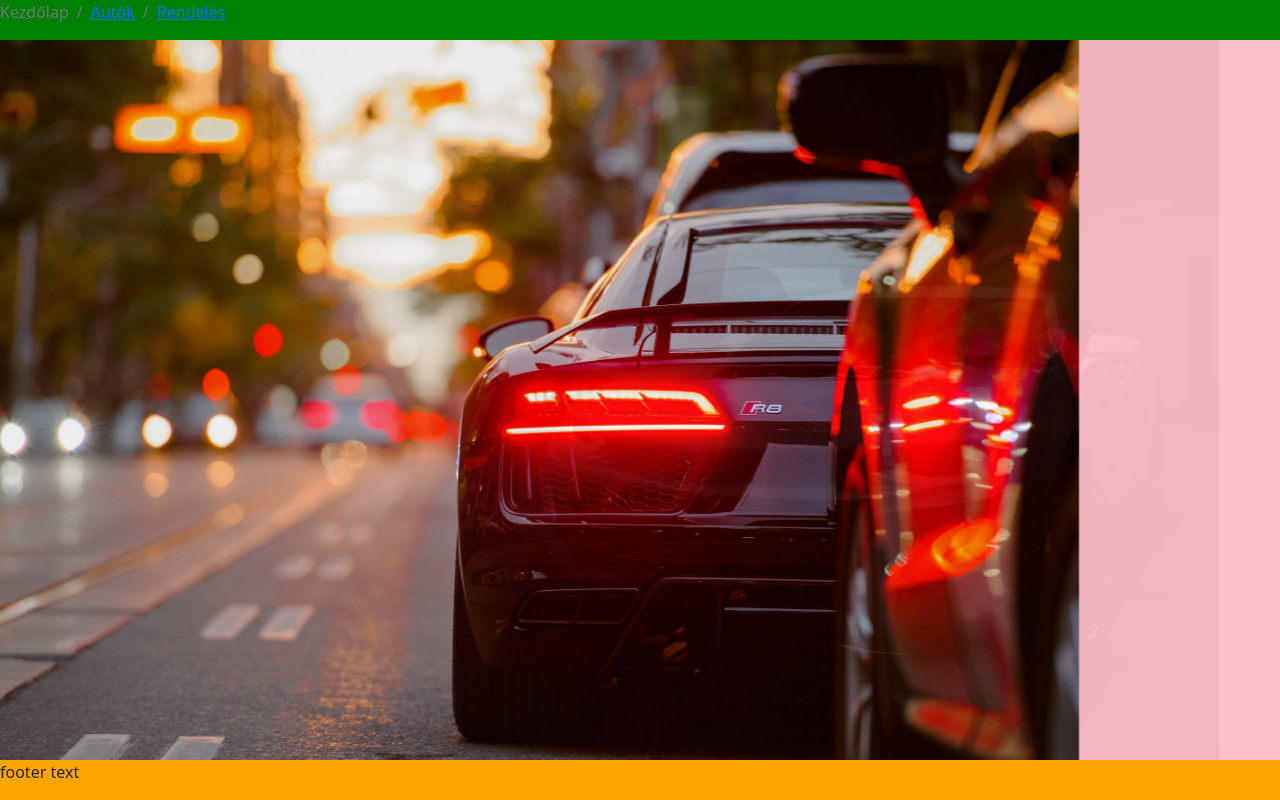
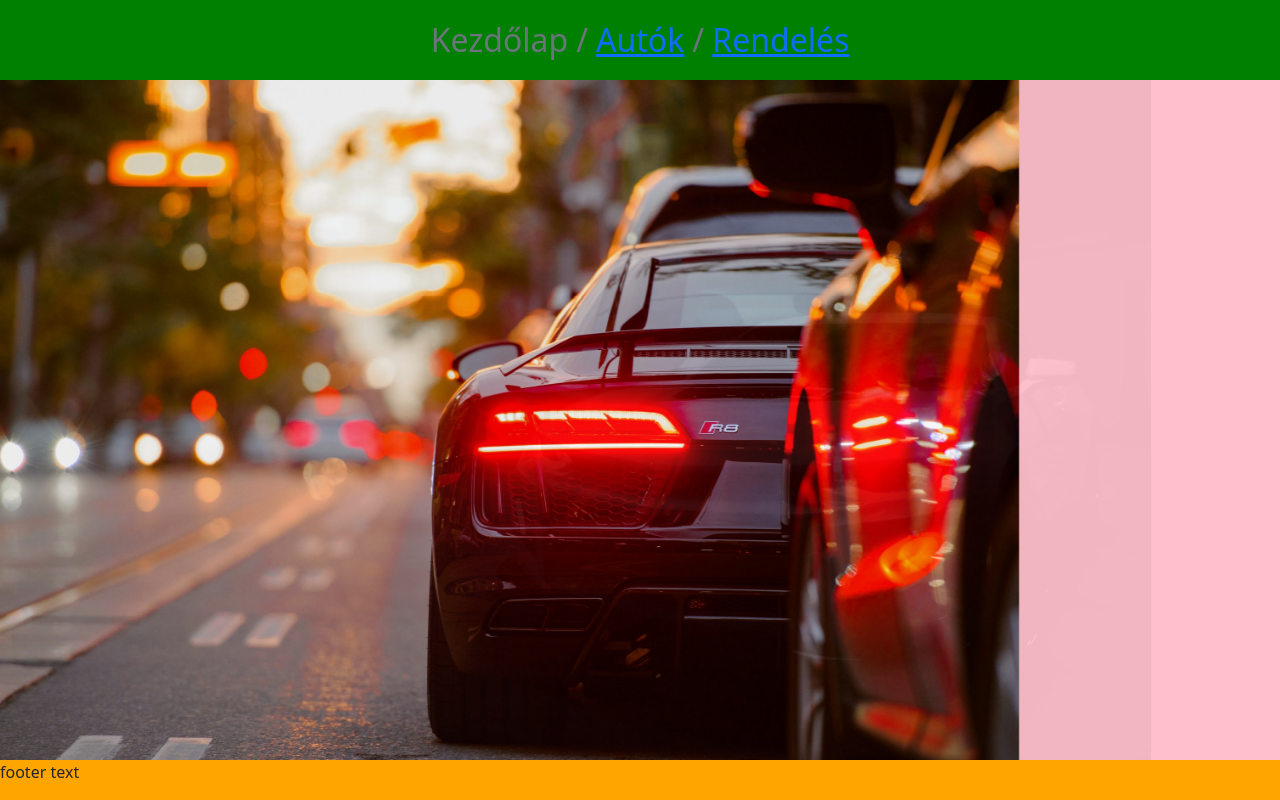
Before and after one commit to PatocskaiErik/Sitebuilding, a plain HTML site: page main.html in a window 1280 px wide. Drawn offline with nearby package versions, Linux system fonts and the light colour scheme.

Commit message:
Modify breadcrumb height

```diff
--- a/main.css
+++ b/main.css
@@ -3,12 +3,14 @@ body {
 }
 
 .breadcrumb {
-  height: 5vh;
+  justify-content: center;
+  align-items: center;
+  height: 10vh;
   background-color: green;
 }
 
 .carousel-item {
-  height: 90vh;
+  height: 85vh;
 }
 
 footer {
--- a/main.html
+++ b/main.html
@@ -14,8 +14,8 @@
   </head>
   <body>
     <div class="container-fluid">
-      <div class="row">
-        <div class="col p-0">
+      <div class="row fs-2">
+        <div class="col p-0 breadcrumb-col">
           <nav aria-label="breadcrumb">
             <ol class="breadcrumb m-0">
               <li class="breadcrumb-item active" aria-current="page">
```
